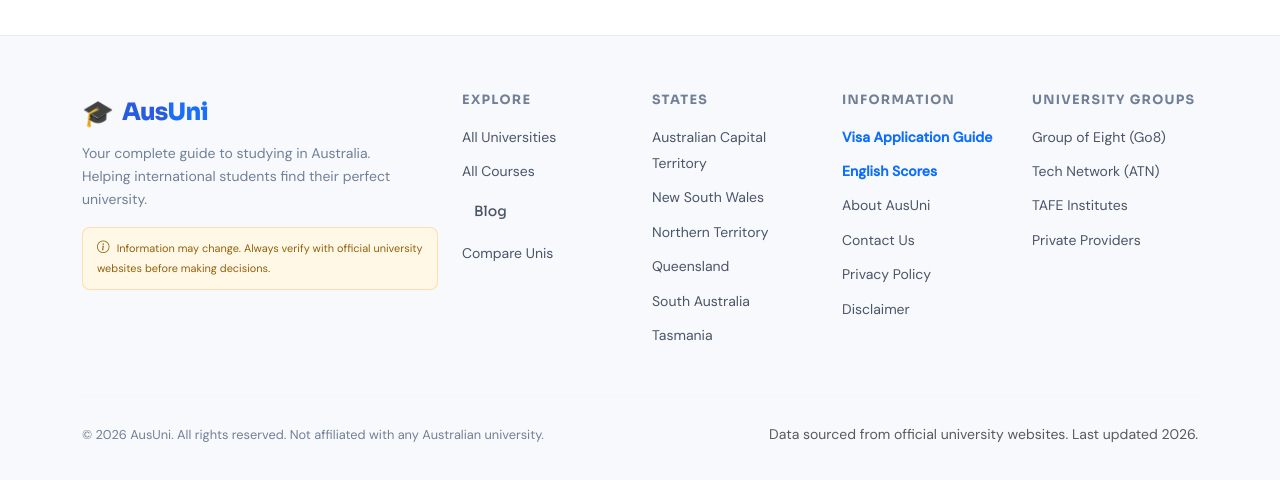
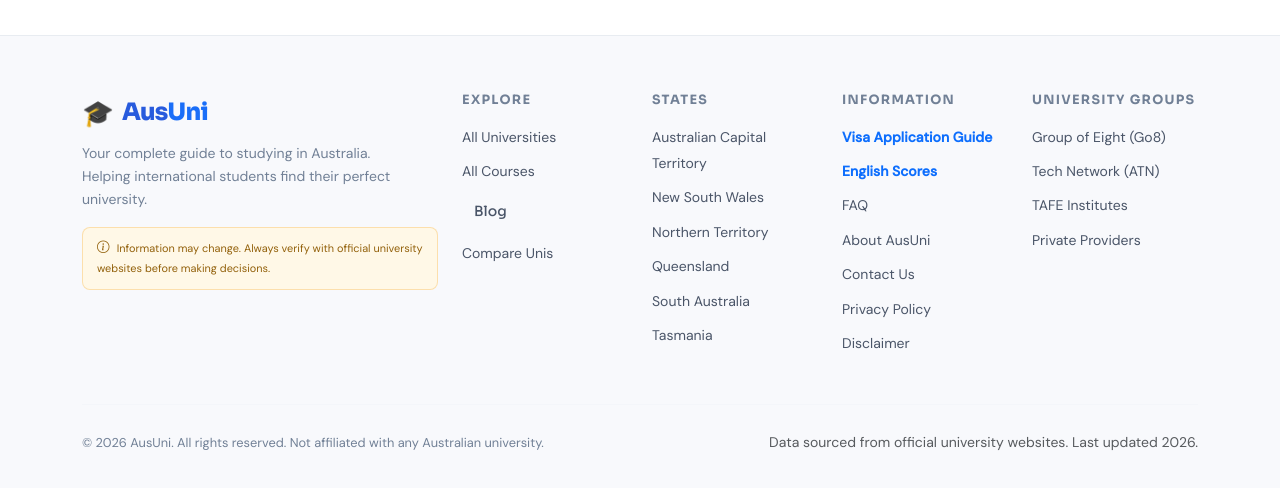
Before and after one commit to Pratiixdn/AusUni, a Django app: page /blog/ in a window 1280 px wide. Shown: the part 312-800 px from the top of the page. Run offline with Django 4.2, Linux system fonts and the light colour scheme; data comes from the database, SQL or seed files in the repository; data that the repository does not hold is empty.

Commit message:
Update base.html

```diff
--- a/templates/base.html
+++ b/templates/base.html
@@ -180,6 +180,7 @@
                         </li>
                         <li><a href="{% url 'english_comparison' %}" class="text-primary fw-bold">English Scores</a>
                         </li>
+                        <li><a href="{% url 'faq' %}">FAQ</a></li>
                         <li><a href="{% url 'about' %}">About AusUni</a></li>
                         <li><a href="{% url 'contact' %}">Contact Us</a></li>
                         <li><a href="{% url 'privacy_policy' %}">Privacy Policy</a></li>
```
